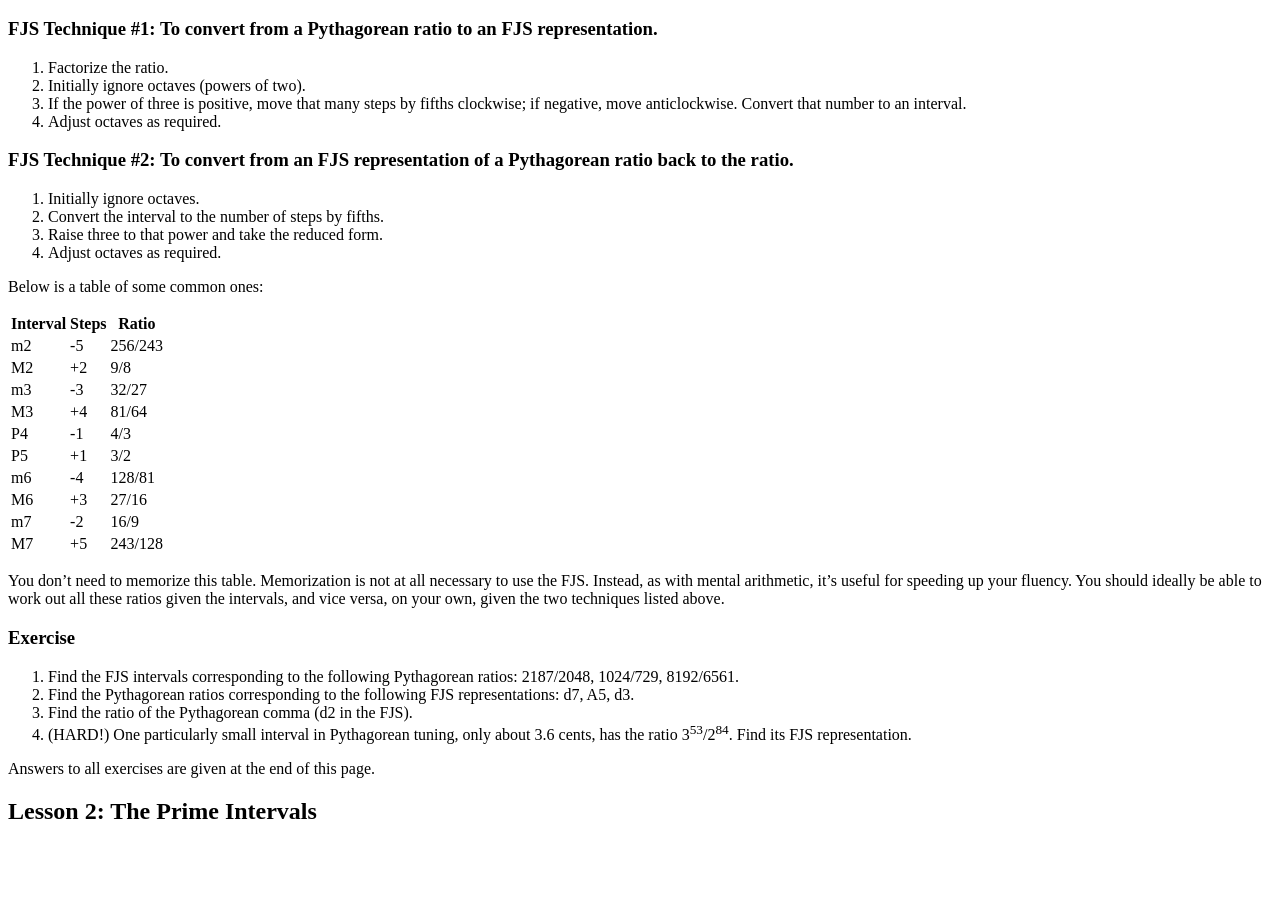
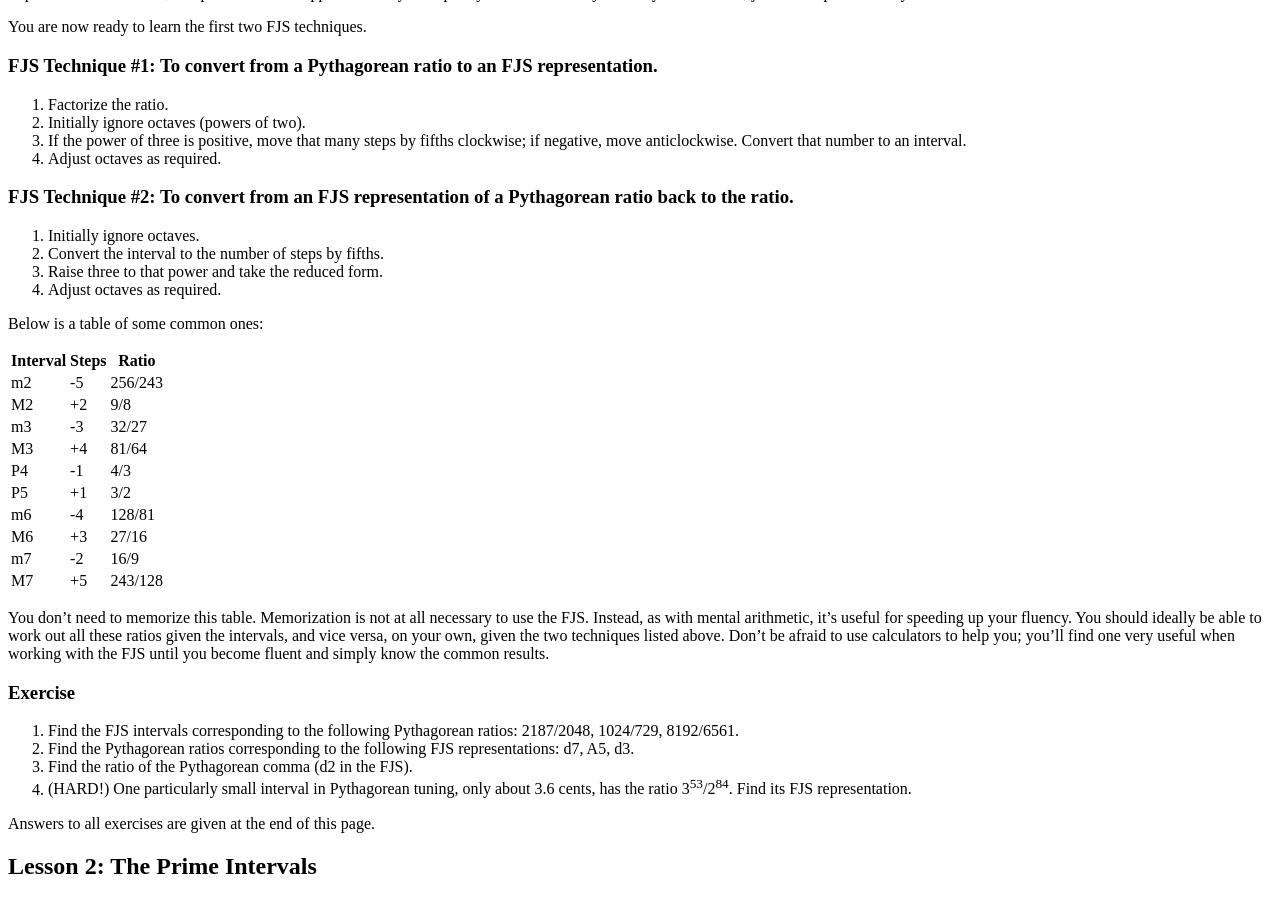
Before and after one commit to misotanni/misotanni.github.io, a Jekyll site: the page built from fjs/en/crash.md, in a window 1280 px wide and 900 px high, scrolled down 1763 px. Built offline with Jekyll 4.4.1, drawn with Linux system fonts in a browser that asks for light colours; our own code applies the rules of GitHub Pages for plain Markdown files; formulas are drawn with MathJax 3; before the commit the page ends 2608 px from its top, so only the background shows below that; some of the changed text lies outside the part shown.

Commit message:
Update crash.md

```diff
--- a/fjs/en/crash.md
+++ b/fjs/en/crash.md
@@ -38,7 +38,8 @@
 
 Aside from that, you should also be familiar with cent measure for interval size. 100 cents is one 12-EDO semitone and 1200 cents is one octave. To calculate the cent size of an interval, use one of these formulae:
 
-$$\displaystyle \text{C}(d)=\frac{1200 \cdot \log d}{\log 2} \text{ , where log is to an arbitrary base}\\$$
+$$\displaystyle \text{C}(d)=\frac{1200 \cdot \log d}{\log 2} \text{ , where log is to an arbitrary base}$$
+
 $$\text{C}(d)=\log_c d \text{ , where }c=\sqrt[1200]{2}$$
 
 This is just about all you need, so let's get started!
@@ -92,7 +93,7 @@
 | m7       | -2    | 16/9    |
 | M7       | +5    | 243/128 |
 
-You don't need to memorize this table. Memorization is not at all necessary to use the FJS. Instead, as with mental arithmetic, it's useful for speeding up your fluency. You should ideally be able to work out all these ratios given the intervals, and vice versa, on your own, given the two techniques listed above.
+You don't need to memorize this table. Memorization is not at all necessary to use the FJS. Instead, as with mental arithmetic, it's useful for speeding up your fluency. You should ideally be able to work out all these ratios given the intervals, and vice versa, on your own, given the two techniques listed above. Don't be afraid to use calculators to help you; you'll find one very useful when working with the FJS until you become fluent and simply know the common results.
 
 ### Exercise
 
```
